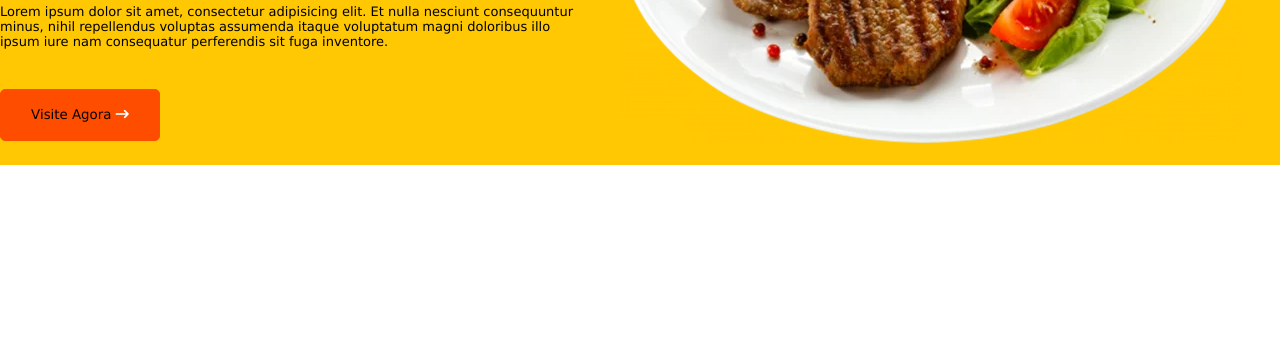
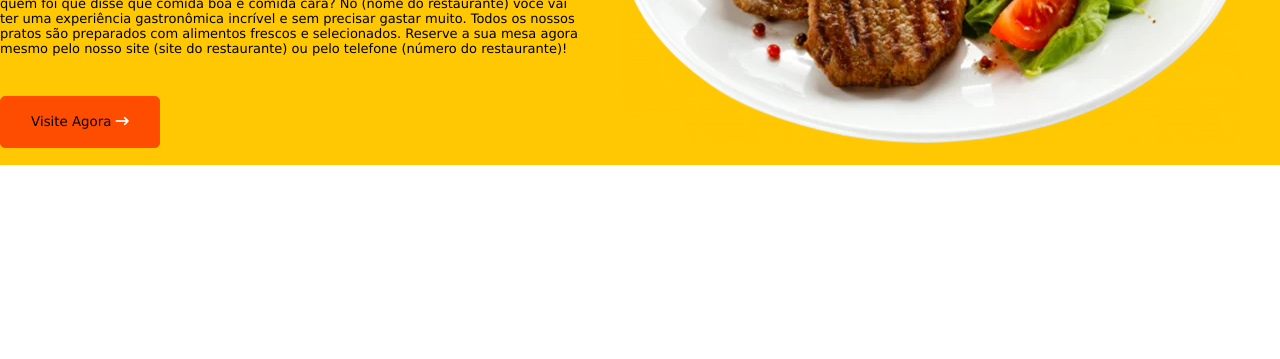
Before and after one commit to PedroNewUser/PROJETO-RESTAURANTE, a plain HTML site: page Restaurante_TemperoRegional/index.html in a window 1280 px wide. Shown: the part 441-800 px from the top of the page. Drawn offline with Linux system fonts and the light colour scheme.

Commit message:
New-message

```diff
--- a/Restaurante_TemperoRegional/index.html
+++ b/Restaurante_TemperoRegional/index.html
@@ -113,7 +113,7 @@
         <div class="main_slide">
             <div>
                 <h1>Aproveite a <span> Diversidade</span> da comida brasileira.</h1>
-                <p>Lorem ipsum dolor sit amet, consectetur adipisicing elit. Et nulla nesciunt consequuntur minus, nihil repellendus voluptas assumenda itaque voluptatum magni doloribus illo ipsum iure nam consequatur perferendis sit fuga inventore.</p>
+                <p>quem foi que disse que comida boa é comida cara? No (nome do restaurante) você vai ter uma experiência gastronômica incrível e sem precisar gastar muito. Todos os nossos pratos são preparados com alimentos frescos e selecionados. Reserve a sua mesa agora mesmo pelo nosso site (site do restaurante) ou pelo telefone (número do restaurante)!</p>
                 <button class="red_btn">Visite Agora <i class="fa-solid fa-arrow-right-long"></i></button>
             </div>
             <div>
```
